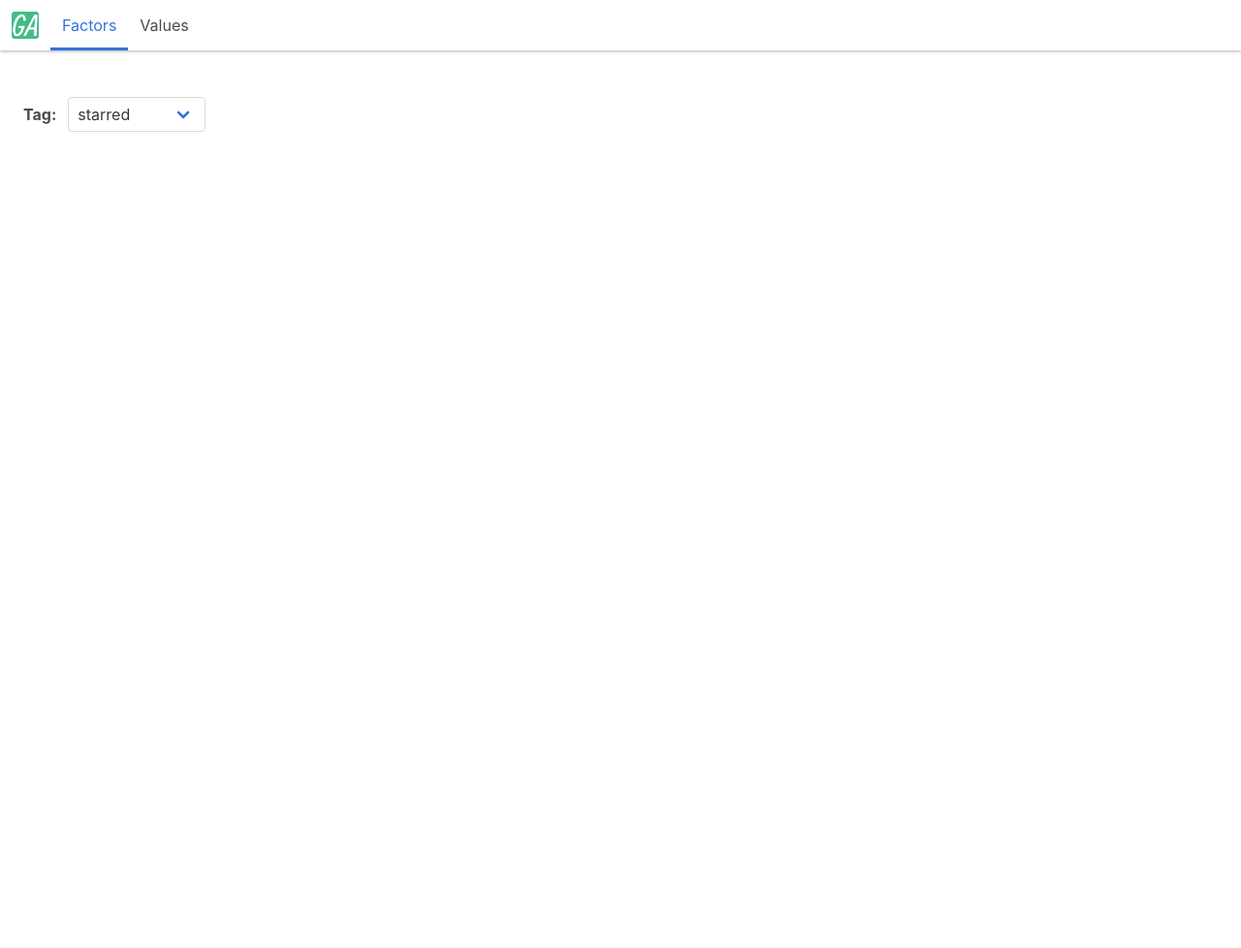
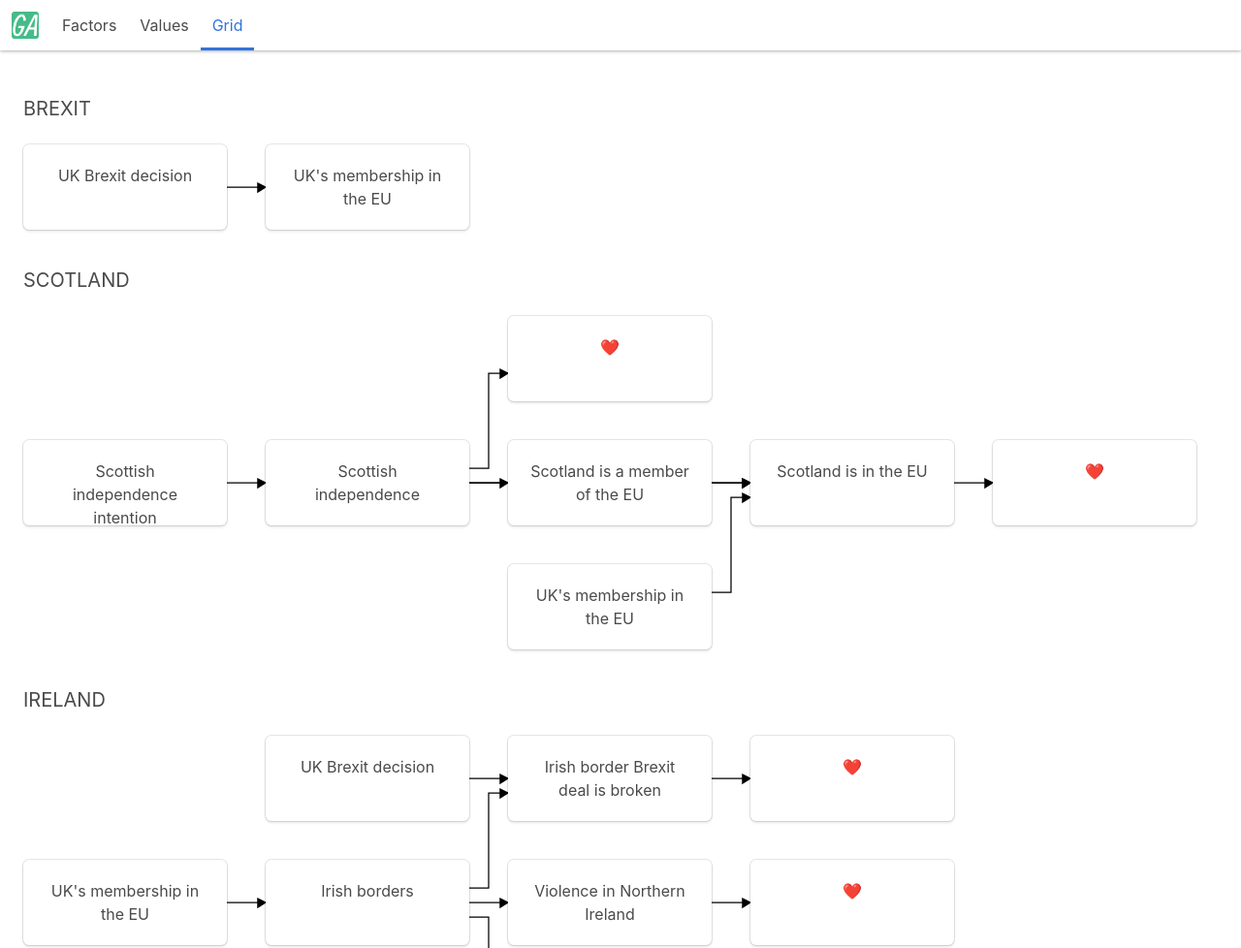
Before and after one commit to dante-ga/brexit-diagram, a plain HTML site: page index.html in a window 1280 px wide. Shown: the top 978 px of the page at 97% size. Before the commit the page ends 800 px from the top, so only its background shows below. Drawn offline with Linux system fonts and the light colour scheme.

Commit message:
Draw the grid.

```diff
--- a/css/global.css
+++ b/css/global.css
@@ -74,3 +74,31 @@ td.is-gap > * {
   width: 3em;
   text-align: center;
 }
+
+.grid {
+  position: relative;
+}
+.grid-row {
+  white-space: nowrap;
+}
+.grid-cell {
+  vertical-align: top;
+  display: inline-block;
+  width: 250px;
+  height: 128px;
+  text-align: center;
+  white-space: normal;
+  padding-right: 40px;
+  padding-bottom: 40px;
+}
+.grid-cell .box {
+  height: 88px;
+}
+.grid-bg {
+  position: absolute;
+  top: 0px;
+  left: 0px;
+  height: 100%;
+  width: 100%;
+  z-index: -1;
+}
--- a/js/app.js
+++ b/js/app.js
@@ -1,14 +1,16 @@
 import { getFactors } from './factors/factors.js'
 import { getValues } from './values.js'
+import { getGrid } from './grid.js'
 import { calculate } from './calc.js'
 import { NavBar, App } from './components/app.js'
 import { debounce } from './util.js'
 const { render } = lighterhtml
 
-let activeScreen = 'factors'
+let activeScreen = 'grid'
 const getters = {
   factors: getFactors,
   values: getValues,
+  grid: getGrid,
 }
 const screens = Object.keys(getters)
 
--- /dev/null
+++ b/js/components/arrows.js
@@ -0,0 +1,47 @@
+const { svg } = lighterhtml
+
+const Arrow = ([[Ai, Aj],[Bi, Bj]]) => {
+  let d
+  const Ax = Aj * 250 + 210
+  let Ay = Ai * 128 + 44
+  const Bx = Bj * 250
+  let By = Bi * 128 + 44
+  if (Ai === Bi) {
+    d = `M${Ax},${Ay} L${Bx},${By}`
+  } else {
+    //Shift endpoint to avoid overlap
+    if (Ai > Bi) {
+      By += 15
+      Ay -= 15
+    } else {
+      By -= 15
+      Ay += 15
+    }
+
+    //Add elbows to the connector
+    const E1x = Ax + 20
+    const E1y = Ay
+    const E2x = E1x
+    const E2y = By
+    d = `M${Ax},${Ay} L${E1x},${E1y} L${E2x},${E2y} L${Bx},${By}`
+  }
+  console.log([Ai, Aj],[Bi, Bj])
+  console.log(d)
+  return svg`
+    <path
+      d=${d}
+      style="stroke:black; stroke-width: 1.25px; fill: none; marker-end: url(#arrow);"
+    />
+  `
+}
+
+export const Arrows = (arrows) => svg`
+  <svg class="grid-bg">
+    <defs>
+      <marker id="arrow" markerWidth="13" markerHeight="13" refx="9" refy="6" orient="auto">
+        <path d="M2,2 L2,11 L10,6 L2,2" style="fill:black;" />
+      </marker>
+    </defs>
+    ${arrows.map(Arrow)}
+  </svg>
+`
--- /dev/null
+++ b/js/components/grid.js
@@ -0,0 +1,28 @@
+import { Arrows } from './arrows.js'
+const { html } = lighterhtml
+
+const Cell = ({ key, value, title }) => {
+  let box
+  if (!key) {
+    box = ''
+  } else {
+    box = html`<div class="box">${title}</div>`
+  }
+  return html`<div class='grid-cell'>${box}</div>`
+}
+
+const Row = (row) => html`
+  <div class="grid-row">
+    ${row.map(Cell)}
+  </div>
+`
+
+const Grid = ({subKey, rows, arrows }) => html`
+  <h1 class="subtitle is-uppercase">${subKey}</h1>
+  <div class="grid">
+    ${Arrows(arrows)}
+    ${rows.map(Row)}
+  </div>
+`
+
+export const Grids = (grids) => grids.map(Grid)
--- a/js/domain/gdp.js
+++ b/js/domain/gdp.js
@@ -111,8 +111,8 @@ const factors = {
 
 const grid = `
   euNetCost        -
-  divorceBill      -
-  debtService      govtSpendingChange $govtSpendingChange
+  divorceBill      govtSpendingChange $govtSpendingChange
+  debtService      -
   popChngDueImmgr  consumptionChange
   brexitApproval   investmentChange   gdpChange           $gdpChange
   exportsToEu      exportsChange
--- a/js/domain/government.js
+++ b/js/domain/government.js
@@ -51,8 +51,8 @@ const factors = {
 }
 
 const grid = `
-  -      -                  $ukLawsForced
-  ukInEu ukLawsForced       govtEffectiveness   $govtEffectiveness
+  -      ukLawsForced       $ukLawsForced
+  ukInEu -                  govtEffectiveness   $govtEffectiveness
   -      rejectedReferendum $rejectedReferendum
 `
 
--- a/js/domain/movement.js
+++ b/js/domain/movement.js
@@ -115,8 +115,8 @@ const factors = {
 const grid = `
   -                 -                  britishIdentity $britishIdentity
   -                 -                  socialCohesion  $socialCohesion
+  freedomOfMovement nonBritish2030     medianIncome    $medianIncome
   -                 -                  unemployment    $unemployment
-  freedomOfMovement nonBritish2030     medianIncome    $medianIncome
   -                 ukPopulationChange popChngDueImmgr -
 `
 
--- a/js/domain/negotiation.js
+++ b/js/domain/negotiation.js
@@ -29,7 +29,7 @@ const factors = {
     type: 'boolean',
     title: 'Market tied to movement',
     desc: "The access to the single market and the freedom of movement across the EU are tied together.",
-    calc: c => ['marketAndMovement', 'noMarketNoMovement'].includes(c.marketMovement),
+    calc: c => c.singleMarket === c.freedomOfMovement,
     valuedBy: ['EU'],
   }
 }
--- a/js/domain/nhs.js
+++ b/js/domain/nhs.js
@@ -61,10 +61,10 @@ const factors = {
 }
 
 const grid = `
-  -                  nhsLabourChange
-  popChngDueImmgr    nhsDemandChange
-  -                  euMedicineForNhs nhsPerformance $nhsPerformance
-  ukInEu             euResearchForNhs
+  popChngDueImmgr    nhsLabourChange
+  -                  nhsDemandChange
+  ukInEu             euMedicineForNhs nhsPerformance $nhsPerformance
+  -                  euResearchForNhs
   govtSpendingChange nhsBudgetChange
 `
 
--- a/js/grid.js
+++ b/js/grid.js
@@ -1,12 +1,63 @@
-import { subdomains } from './domain/domain.js'
+import { domain, subdomains } from './domain/domain.js'
+import { Grids } from './components/grid.js'
 
-const parseFactorKeys = fn => fn.toString().match(/\Wc\.\w+/g).map(str => str.slice(3))
+const parseDepends = (fn) => {
+  if (!fn) return []
+  const matches = fn.toString().match(/\Wc\.\w+/g)
+  if (!matches) return []
+  const depends = matches.map(str => str.slice(3))
+  return depends
+}
 
+const parseGrid = (str, subKey) => {
+  let locs = {}
+  let arrows = []
+  const rows = str
+    .split('\n')
+    .map(line => line.match(/\S+/g))
+    .filter(row => row && (row.length > 0))
+    .map((row, i) => row.map((cell, j) => {
+      if (cell === '-') {
+        return {}
+      } else if (cell[0] === '$') {
+        return ({
+          key: cell.slice(1),
+          value: true,
+          loc: [i, j],
+        })
+      } else {
+        const key = cell
+        locs[key] = [i, j]
+        return { key, loc: [i, j] }
+      }
+    }))
+  for (const row of rows) {
+    for (const cell of row) {
+      const {key, value, loc} = cell
+      if (!key) continue
+      if (value) {
+        cell.title = '❤️'
+        arrows.push([locs[key], loc])
+      } else {
+        const { title, calc } = domain[key]
+        cell.title = title
+        //Exclude external arrows
+        if (domain[key].subKey === subKey) {
+          parseDepends(calc)
+            .filter(dk => dk in locs)
+            .map(dk => locs[dk])
+            .forEach(fromLoc => arrows.push([fromLoc, loc]))
+        }
+      }
+    }
+  }
+  return { rows, arrows }
+}
+
+const grids = []
 for (const subKey in subdomains) {
-  const { factors, grid } = subdomains[subKey]
-  for (const key in factors) {
-    //TODO: CONTINUE HERE!
-    //TODO: CONTINUE HERE!
-    //TODO: CONTINUE HERE!
-  }
+  const { grid } = subdomains[subKey]
+  grids.push({ subKey, ...parseGrid(grid, subKey) })
 }
+
+export const getGrid = () => Grids(grids)
```
